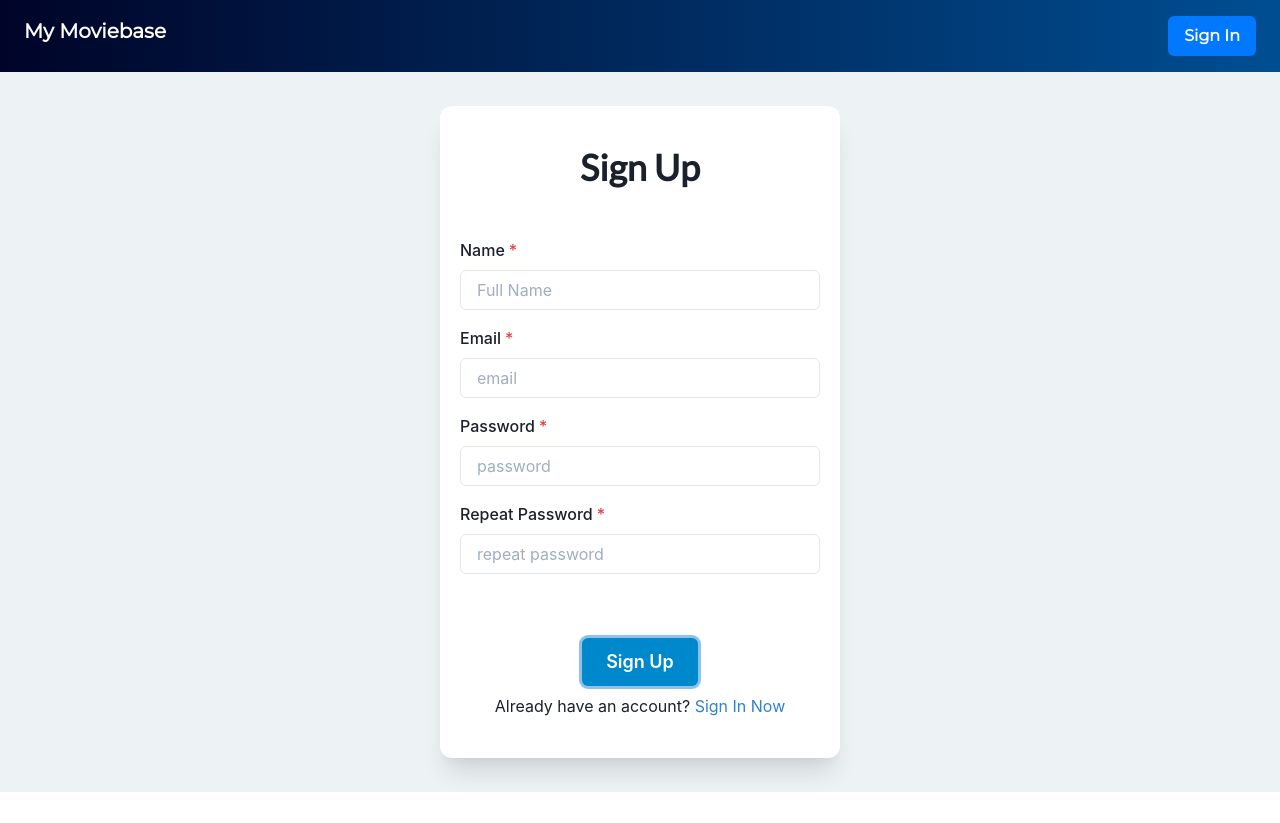
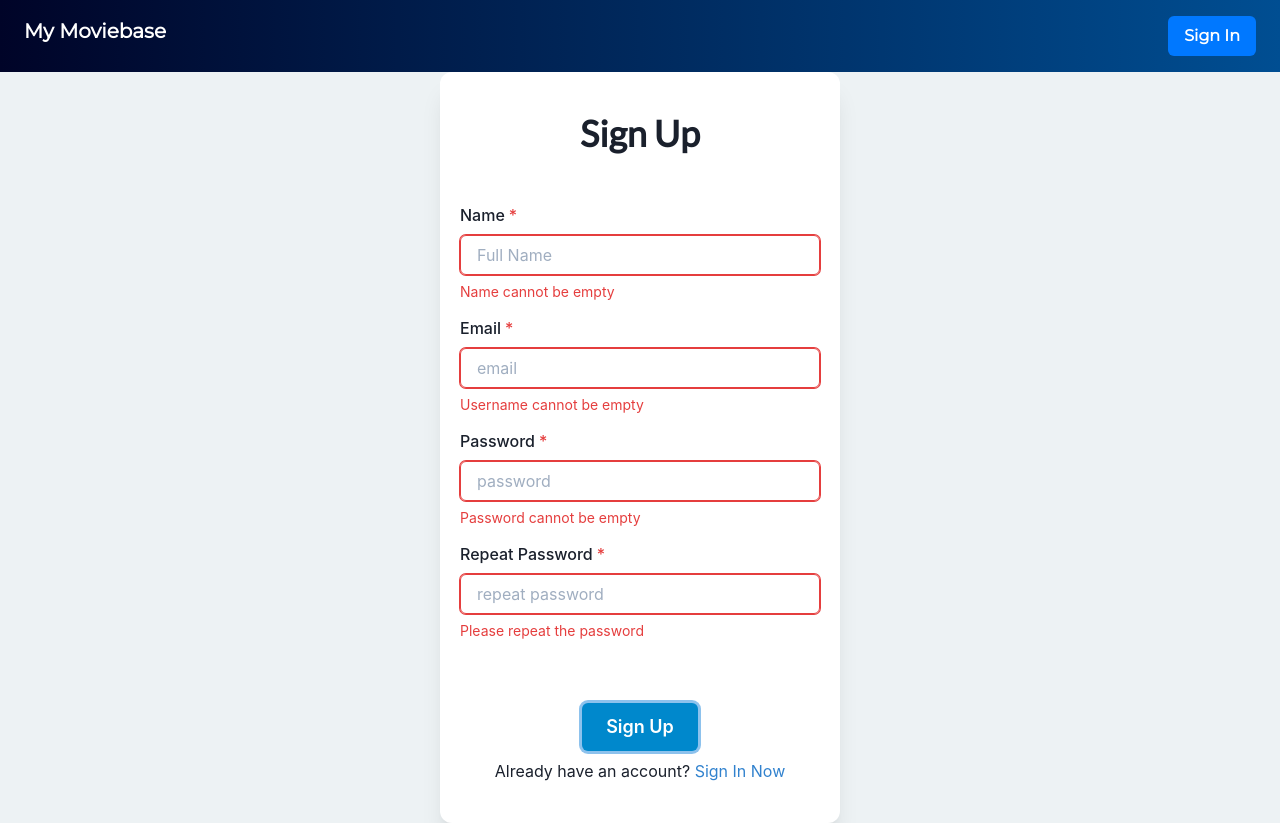
Before and after one commit to jishnukoottala/movie-collection-app-MERN, a React (Create React App) app in the folder client/: page /signup in a window 1280 px wide. Both pictures are taken after a click on the button "Sign Up". Before the commit the page ends 800 px from the top, so only its background shows below. Built offline with nearby package versions, Linux system fonts and the light colour scheme.

Commit message:
signup validations

```diff
--- a/client/src/components/SignUp.js
+++ b/client/src/components/SignUp.js
@@ -1,4 +1,4 @@
-import React from 'react'
+import React, { useState } from 'react'
 import {
     Flex,
     Box,
@@ -13,20 +13,102 @@ import {
     Link,
 } from '@chakra-ui/react'
 import { Link as RouterLink, Redirect } from 'react-router-dom'
-import { useAuth } from "../auth/Authcontext"
+import { useAuth } from '../auth/Authcontext'
 
 export const SignUp = () => {
+    const { isAuthenticated, signUp, authError } = useAuth()
 
+    const [name, setName] = useState('')
+    const [nameError, setNameError] = useState('')
+    const [isNameValid, setIsNameValid] = useState(true)
 
-    const { isAuthenticated, signIn } = useAuth()
+    const [username, setUsername] = useState('')
+    const [usernameError, setUsernameError] = useState(undefined)
+    const [isUsernameValid, setIsUsernamevalid] = useState(true)
 
+    const [password, setPassword] = useState('')
+    const [passwordError, setPasswordError] = useState(undefined)
+    const [isPasswordValid, setIsPasswordvalid] = useState(true)
 
-    const onSubmit = ()=> {
+    const [confirmPassword, setConfirmPassword] = useState('')
+    const [confirmpasswordError, setconfirmPasswordError] = useState(undefined)
+    const [isConfirmPasswordValid, setIsConfirmPasswordvalid] = useState(true)
 
+    const onPasswordChange = (e) => {
+        setPassword(e.target.value)
+        setPasswordError(undefined)
+        setIsPasswordvalid(true)
     }
 
-    if(isAuthenticated){
-        <Redirect to="/" />
+    const onConfirmPasswordChange = (e) => {
+        setConfirmPassword(e.target.value)
+        setconfirmPasswordError(undefined)
+        setIsConfirmPasswordvalid(true)
+    }
+
+    const onNameChange = (e) => {
+        setName(e.target.value)
+        setNameError(undefined)
+        setIsNameValid(true)
+    }
+
+    const onUsernameChange = (e) => {
+        setUsername(e.target.value)
+        setUsernameError(undefined)
+        setIsUsernamevalid(true)
+    }
+
+    const checkValidations = () => {
+        let validationPassed = false
+
+        if (name === '') {
+            setNameError('Name cannot be empty')
+            setIsNameValid(false)
+        }
+        if (username === '') {
+            setUsernameError('Username cannot be empty')
+            setIsUsernamevalid(false)
+        } else {
+            let regexEmail = /^\w+([\.-]?\w+)*@\w+([\.-]?\w+)*(\.\w{2,3})+$/
+            if (username.match(regexEmail)) {
+                console.log('test pass --- ', username)
+                setIsUsernamevalid(true)
+                validationPassed = true
+            } else {
+                console.log('in valid ')
+                setUsernameError('Username must be a valid email')
+                setIsUsernamevalid(false)
+            }
+        }
+        if (password === '') {
+            setPasswordError('Password cannot be empty')
+            setIsPasswordvalid(false)
+        }
+        if (confirmPassword === '') {
+            setconfirmPasswordError('Please repeat the password')
+            setIsConfirmPasswordvalid(false)
+        } else if (confirmPassword !== password) {
+            setconfirmPasswordError('Passwords do not match')
+            setIsConfirmPasswordvalid(false)
+        }
+
+        return validationPassed
+    }
+
+    const onSubmit = () => {
+        const validationsPassed = checkValidations()
+        if (validationsPassed) {
+            signUp(username, password, name)
+            if (authError) {
+                console.log('error ')
+            }
+        }
+    }
+
+    console.log('authError', authError)
+
+    if (isAuthenticated) {
+        return <Redirect to="/" />
     }
     return (
         <Flex minHeight="90vh" backgroundColor="#edf2f4">
@@ -52,30 +134,54 @@ export const SignUp = () => {
                 >
                     Sign Up
                 </Heading>
-                <FormControl isInvalid={false} isRequired mb={4}>
-                    <FormLabel htmlFor="name"> Name</FormLabel>
-                    <Input id="name" placeholder="Full Name" />
-                    <FormErrorMessage>Error message</FormErrorMessage>
+                <FormControl isInvalid={!isNameValid} isRequired mb={4}>
+                    <FormLabel htmlFor="fullname"> Name</FormLabel>
+                    <Input
+                        id="fullname"
+                        placeholder="Full Name"
+                        name={name}
+                        onChange={onNameChange}
+                    />
+                    <FormErrorMessage>{nameError}</FormErrorMessage>
                 </FormControl>
 
-                <FormControl isInvalid={false} isRequired mb={4}>
-                    <FormLabel htmlFor="name"> Email</FormLabel>
-                    <Input id="name" placeholder="email" />
-                    <FormErrorMessage>Error message</FormErrorMessage>
+                <FormControl isInvalid={!isUsernameValid} isRequired mb={4}>
+                    <FormLabel htmlFor="username"> Email</FormLabel>
+                    <Input
+                        id="username"
+                        placeholder="email"
+                        value={username}
+                        onChange={onUsernameChange}
+                    />
+                    <FormErrorMessage>{usernameError}</FormErrorMessage>
                 </FormControl>
 
-                <FormControl isInvalid={false} isRequired mb={4}>
-                    <FormLabel htmlFor="name">Password</FormLabel>
-                    <Input id="name" placeholder="password" />
-                    <FormErrorMessage>Error message</FormErrorMessage>
+                <FormControl isInvalid={!isPasswordValid} isRequired mb={4}>
+                    <FormLabel htmlFor="password">Password</FormLabel>
+                    <Input
+                        id="password"
+                        placeholder="password"
+                        value={password}
+                        onChange={onPasswordChange}
+                        type="password"
+                    />
+                    <FormErrorMessage>{passwordError}</FormErrorMessage>
                 </FormControl>
-                <FormControl isInvalid={false} isRequired>
-                    <FormLabel htmlFor="name">Repeat Password</FormLabel>
-                    <Input id="name" placeholder="repeat password" />
-                    <FormErrorMessage>Error message</FormErrorMessage>
+                <FormControl isInvalid={!isConfirmPasswordValid} isRequired>
+                    <FormLabel htmlFor="confirmpassword">
+                        Repeat Password
+                    </FormLabel>
+                    <Input
+                        id="confirmpassword"
+                        type="password"
+                        placeholder="repeat password"
+                        value={confirmPassword}
+                        onChange={onConfirmPasswordChange}
+                    />
+                    <FormErrorMessage>{confirmpasswordError}</FormErrorMessage>
                 </FormControl>
                 <Box width="100%" textAlign="center" mt={16}>
-                    <Button colorScheme="telegram" size="lg">
+                    <Button colorScheme="telegram" size="lg" onClick={onSubmit}>
                         Sign Up
                     </Button>
                 </Box>
```
